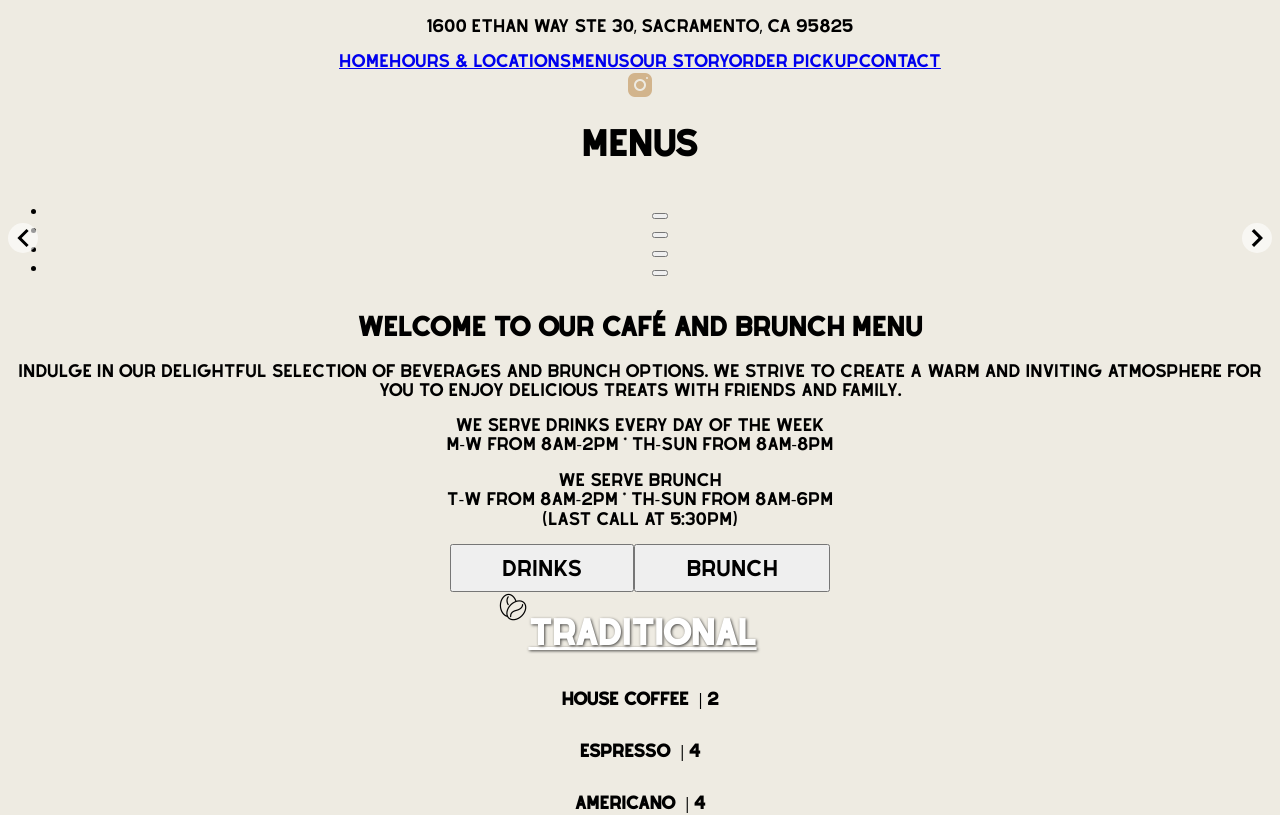
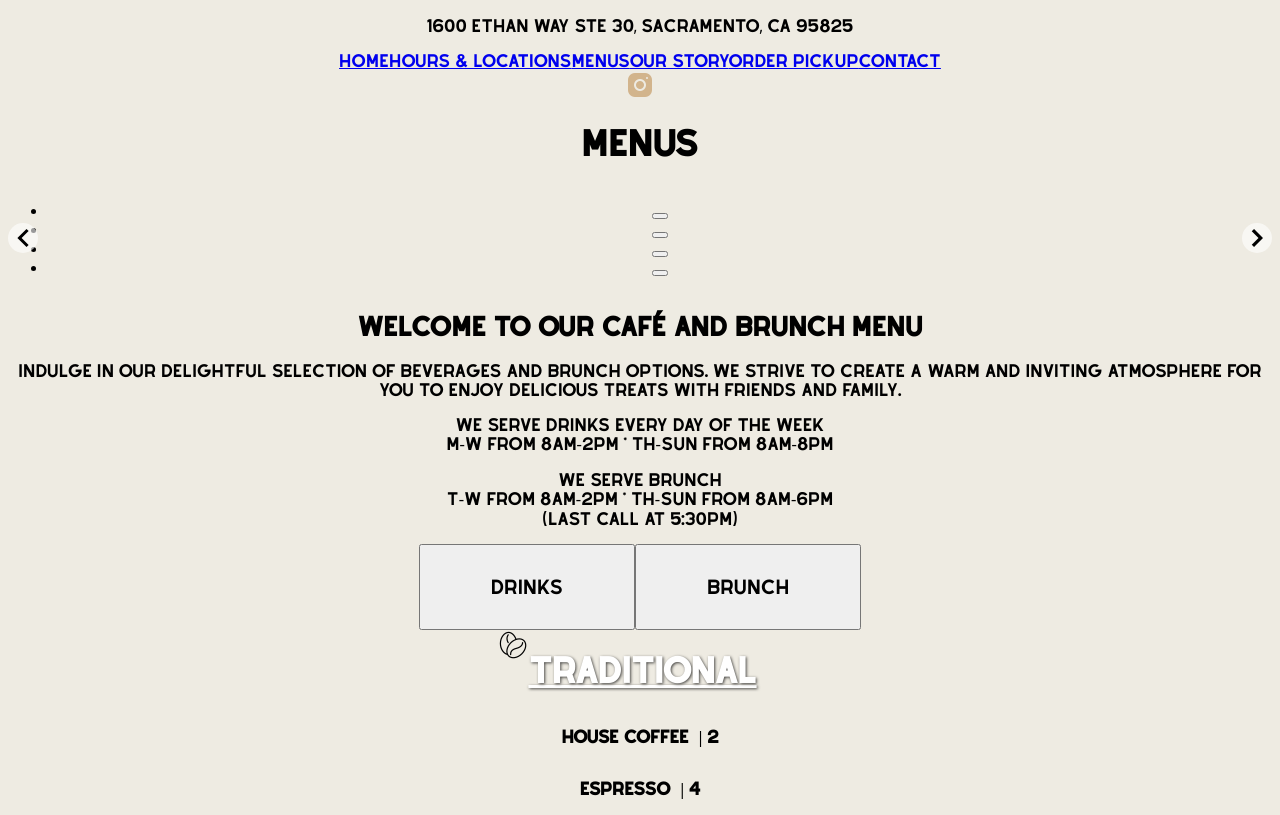
Before and after one commit to rydelldonato/18-grams-website, a React (Create React App) app: page /menus in a window 1280 px wide. Shown: the top 815 px of the page. Built offline with nearby package versions, Linux system fonts and the light colour scheme.

Commit message:
add button styling

```diff
--- a/src/components/menus/menus.css
+++ b/src/components/menus/menus.css
@@ -22,6 +22,7 @@
   }
   .menuButtons button {
     color: black;
+    margin: 5px;
   }
   .topDiv {
     background-color: #bbb5ad;
--- a/src/components/menus/menus.js
+++ b/src/components/menus/menus.js
@@ -79,7 +79,7 @@ export default function Menus() {
               onClick={() => handleMenuButtons("drinksButton")}
               id="drinksButton"
               className="buttons"
-              style={{padding: '10px 50px 10px 50px',fontSize: '20px' }}
+              style={{padding: '30px 70px 30px 70px',fontSize: '18px' }}
             >
               Drinks
             </button>
@@ -87,7 +87,7 @@ export default function Menus() {
               onClick={() => handleMenuButtons("brunchButton")}
               id="brunchButton"
               className="buttons"
-              style={{padding: '10px 50px 10px 50px',fontSize: '20px'}}
+              style={{padding: '30px 70px 30px 70px',fontSize: '18px'}}
             >
               Brunch
             </button>
```
